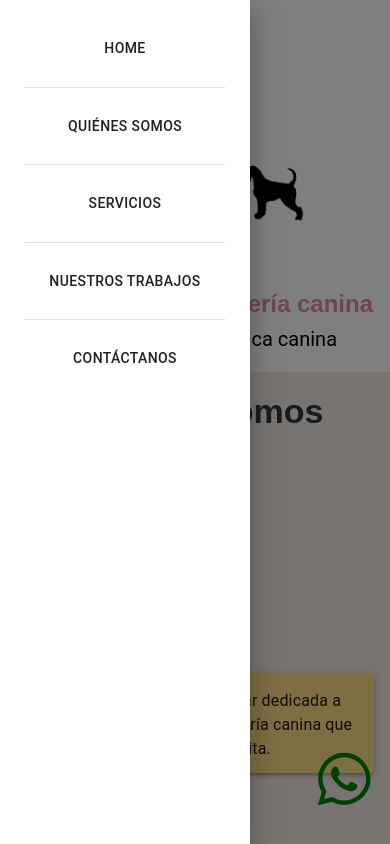
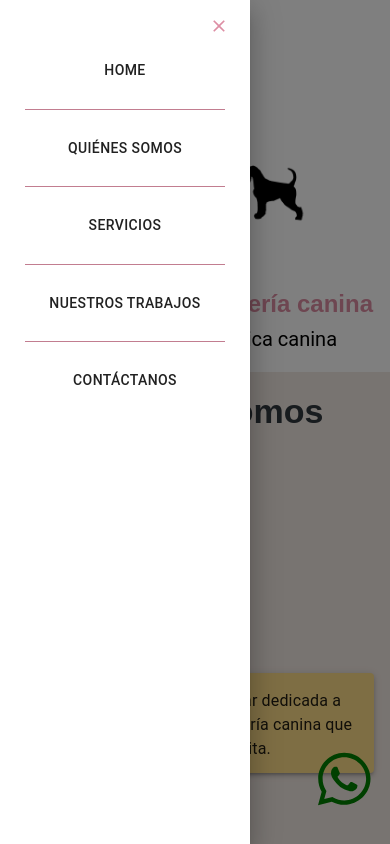
Before and after one commit to bohaz/petfashion, a React (Create React App) app: page / in a window 390 px wide. Both pictures are taken after a click on the button "open drawer". Shown: the top 844 px of the page. Built offline with nearby package versions, Linux system fonts and the light colour scheme.

Commit message:
Add styles to the mobile menu

```diff
--- a/src/components/MobileMenu.jsx
+++ b/src/components/MobileMenu.jsx
@@ -3,7 +3,8 @@ import { Link } from 'react-router-dom';
 import Drawer from '@mui/material/Drawer';
 import Box from '@mui/material/Box';
 import Button from '@mui/material/Button';
-import Divider from '@mui/material/Divider'; // Importa Divider para las líneas
+import Divider from '@mui/material/Divider';
+import CloseIcon from '@mui/icons-material/Close';
 
 function MobileMenu({ open, onClose }) {
   return (
@@ -20,6 +21,14 @@ function MobileMenu({ open, onClose }) {
         onClick={onClose}
         onKeyDown={onClose}
       >
+
+        <Button
+          startIcon={<CloseIcon />}
+          onClick={onClose}
+          sx={{ alignSelf: 'flex-end', marginRight: '-7px', marginTop: '-10px', color: '#dd8ea4' }}
+        >
+        </Button>
+
         <Button color="inherit" component={Link} to="/" sx={buttonStyle}>Home</Button>
         <Divider variant="middle" sx={dividerStyle} />
         <Button color="inherit" component={Link} to="/about" sx={buttonStyle}>Quiénes Somos</Button>
@@ -34,19 +43,19 @@ function MobileMenu({ open, onClose }) {
   );
 }
 
-// Estilos adicionales
 const buttonStyle = {
   width: '100%',
   justifyContent: 'center',
   margin: '10px 0',
   '&:hover': {
-    backgroundColor: 'rgba(0, 0, 0, 0.08)', // Cambia el color al pasar el mouse
+    backgroundColor: 'rgba(0, 0, 0, 0.08)',
   }
 };
 
 const dividerStyle = {
-  width: '80%', // Ancho de la línea divisora
-  margin: '10px 0'
+  width: '80%',
+  margin: '10px 0',
+  backgroundColor: '#dd8ea4',
 };
 
 export default MobileMenu;
```
